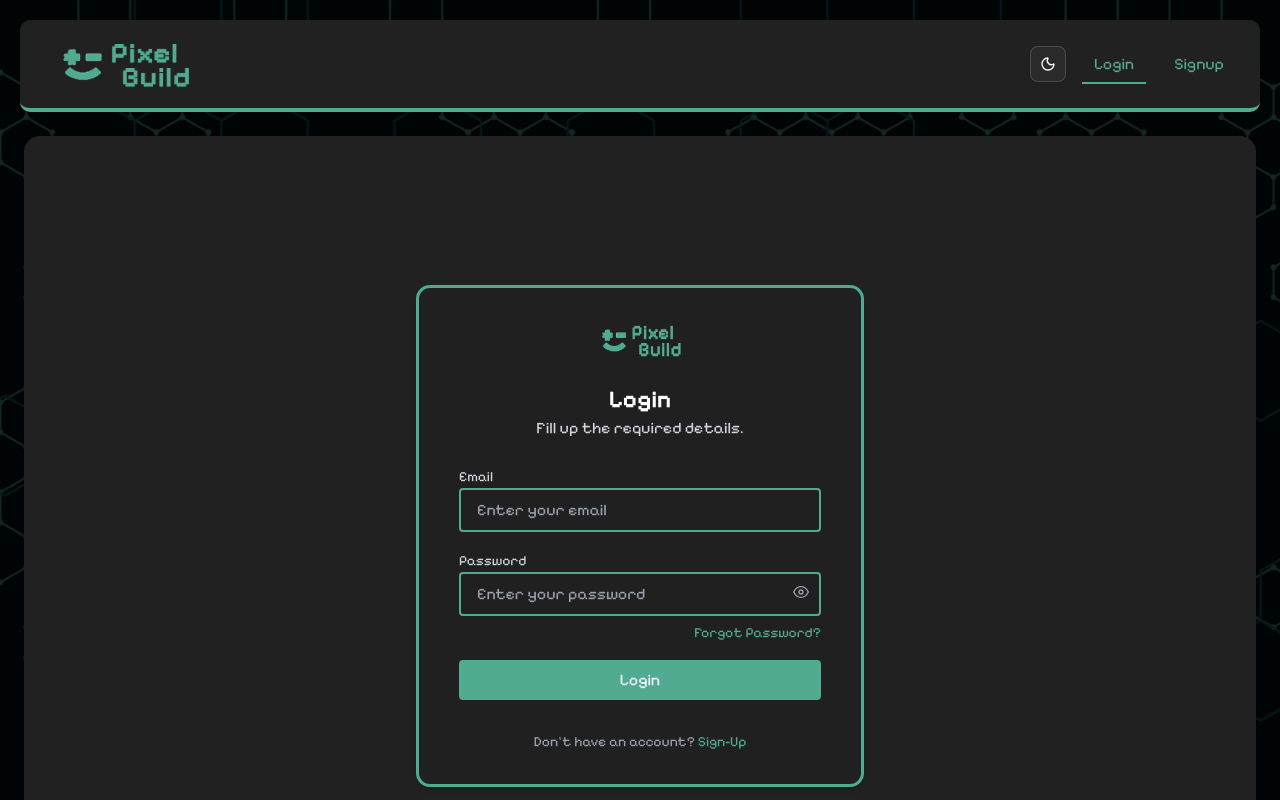
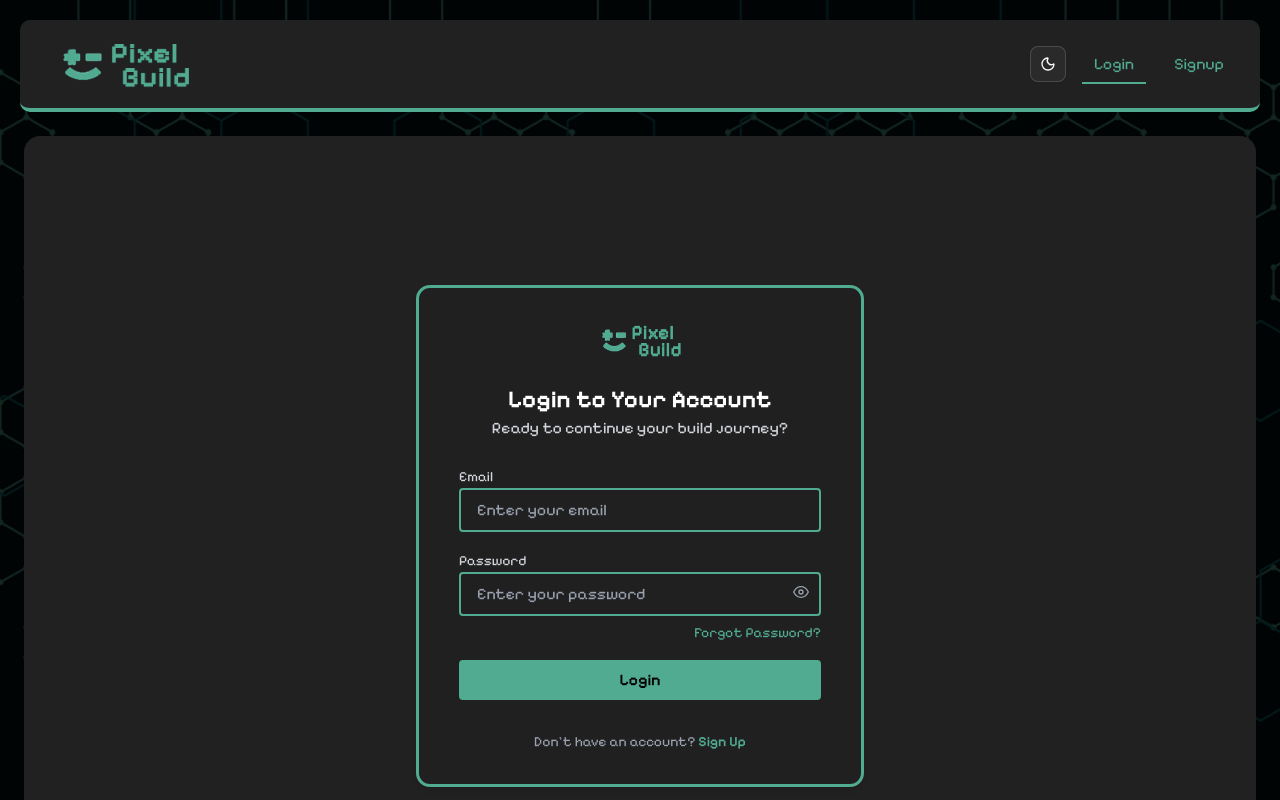
Before and after one commit to dyelo1007/pixelbuild-edu, a React (Vite) app in the folder client/: page /login in a window 1280 px wide. Shown: the top 800 px of the page. Built offline with nearby package versions, Linux system fonts and the light colour scheme; no server answers.

Commit message:
feat(auth): Apply theme and add spam prevention to Login page

```diff
--- a/client/src/auth/Login.tsx
+++ b/client/src/auth/Login.tsx
@@ -1,16 +1,14 @@
 import { useForm } from "react-hook-form";
 import { yupResolver } from "@hookform/resolvers/yup";
 import * as yup from "yup";
-import { useNavigate, useLocation } from "react-router-dom";
+import { useNavigate, useLocation, Link } from "react-router-dom";
 import { useEffect } from "react";
 import { useAuth } from "./context/AuthContext";
 import { login as loginAPI } from "../api/auth";
 import FormInput from "../components/auth/FormInput";
 import AuthLayout from "../components/auth/AuthLayout";
 import toast from "react-hot-toast";
-
 import { jwtDecode } from "jwt-decode";
-
 import { AxiosError } from "axios";
 
 const schema = yup.object().shape({
@@ -19,13 +17,19 @@ const schema = yup.object().shape({
 });
 
 type LoginFormData = yup.InferType<typeof schema>;
-type JWTPayload = { exp: number; iat: number; id: string };
+type JWTPayload = {
+  exp: number;
+  iat: number;
+  id: string;
+  role: "admin" | "student";
+};
 
 const Login = () => {
   const {
     register,
     handleSubmit,
-    formState: { errors },
+
+    formState: { errors, isSubmitting },
   } = useForm<LoginFormData>({ resolver: yupResolver(schema) });
 
   const { login } = useAuth();
@@ -69,7 +73,7 @@ const Login = () => {
       const message = error.response?.data?.message || "Login failed";
 
       if (message === "Please verify your email first") {
-        toast.error("Please verify your email first");
+        toast.error("Please verify your email first", { id: toastId });
         navigate("/verify", { state: { email: data.email } });
       } else {
         toast.error(message, { id: toastId });
@@ -78,7 +82,10 @@ const Login = () => {
   };
 
   return (
-    <AuthLayout title="Login" subtitle="Fill up the required details.">
+    <AuthLayout
+      title="Login to Your Account"
+      subtitle="Ready to continue your build journey?"
+    >
       <form onSubmit={handleSubmit(onSubmit)} className="space-y-4 ">
         <FormInput
           label="Email"
@@ -97,25 +104,29 @@ const Login = () => {
             toggleVisibility
           />
           <div className="text-right">
-            <a
-              href="/forgot-password"
+            <Link
+              to="/forgot-password"
               className="text-sm text-neonblue hover:underline"
             >
               Forgot Password?
-            </a>
+            </Link>
           </div>
         </div>
         <button
           type="submit"
-          className="w-full bg-neonblue text-white py-2 rounded hover:bg-neonblue/80 transition"
+          disabled={isSubmitting}
+          className="w-full bg-neonblue text-black font-semibold py-2 rounded hover:bg-hoverprimary disabled:opacity-50 disabled:cursor-not-allowed transition"
         >
-          Login
+          {isSubmitting ? "Logging in..." : "Login"}
         </button>
-        <p className="text-center text-sm text-gray-400 mt-4">
+        <p className="text-center text-sm text-gray-500 dark:text-gray-400 mt-4">
           Don’t have an account?{" "}
-          <a href="/register" className="text-neonblue hover:underline">
-            Sign-Up
-          </a>
+          <Link
+            to="/register"
+            className="font-semibold text-neonblue hover:underline"
+          >
+            Sign Up
+          </Link>
         </p>
       </form>
     </AuthLayout>
```
